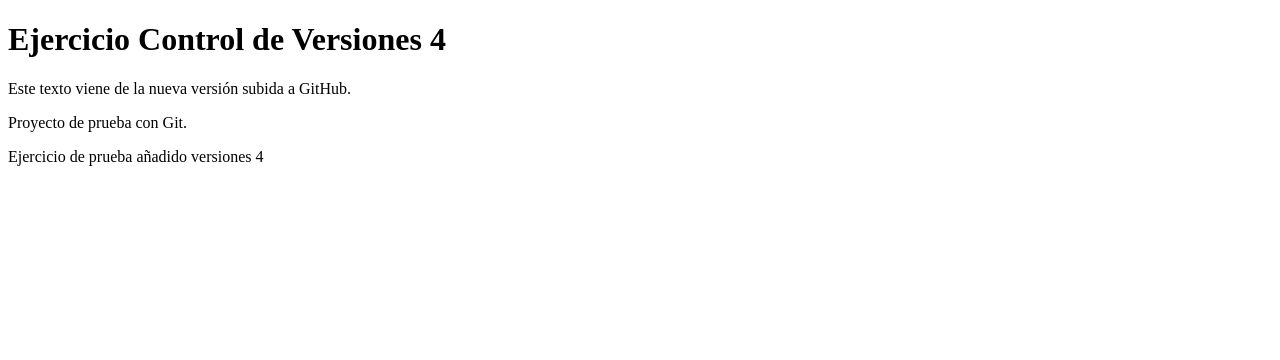
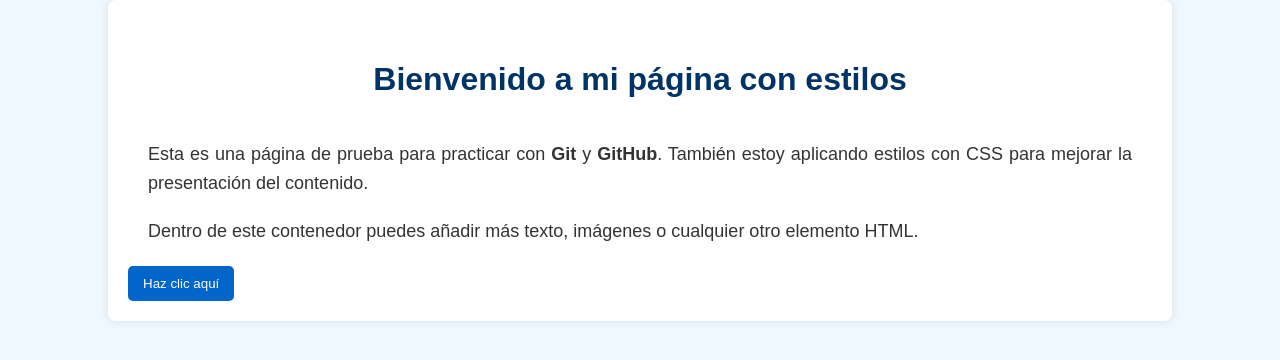
Before and after one commit to micorreodeprueba2025-stack/ejercicioscv4, a plain HTML site: page index.html in a window 1280 px wide. Drawn offline with Linux system fonts and the light colour scheme.

Commit message:
Actualizo index.html para aplicar estilos de estilo.css

```diff
--- a/index.html
+++ b/index.html
@@ -1,18 +1,22 @@
+
 <!DOCTYPE html>
 <html lang="es">
 <head>
-  <link rel="stylesheet" href="estilos.css">
-
-
- <meta charset="utf-8" />
-  <title>Ejercicio Control de Versiones 4</title>
+    <meta charset="UTF-8">
+    <title>Ejercicio con CSS</title>
+    <link rel="stylesheet" href="estilo.css">
 </head>
-
 <body>
-  <h1>Ejercicio Control de Versiones 4</h1>
-  <p>Este texto viene de la nueva versión subida a GitHub.</p>
-
-  <p>Proyecto de prueba con Git.</p>
-  <p>Ejercicio de prueba añadido versiones 4</p>
+    <div class="container">
+        <h1>Bienvenido a mi página con estilos</h1>
+        <p>
+            Esta es una página de prueba para practicar con <strong>Git</strong> y <strong>GitHub</strong>.
+            También estoy aplicando estilos con CSS para mejorar la presentación del contenido.
+        </p>
+        <p>
+            Dentro de este contenedor puedes añadir más texto, imágenes o cualquier otro elemento HTML.
+        </p>
+        <button>Haz clic aquí</button>
+    </div>
 </body>
 </html>
```
